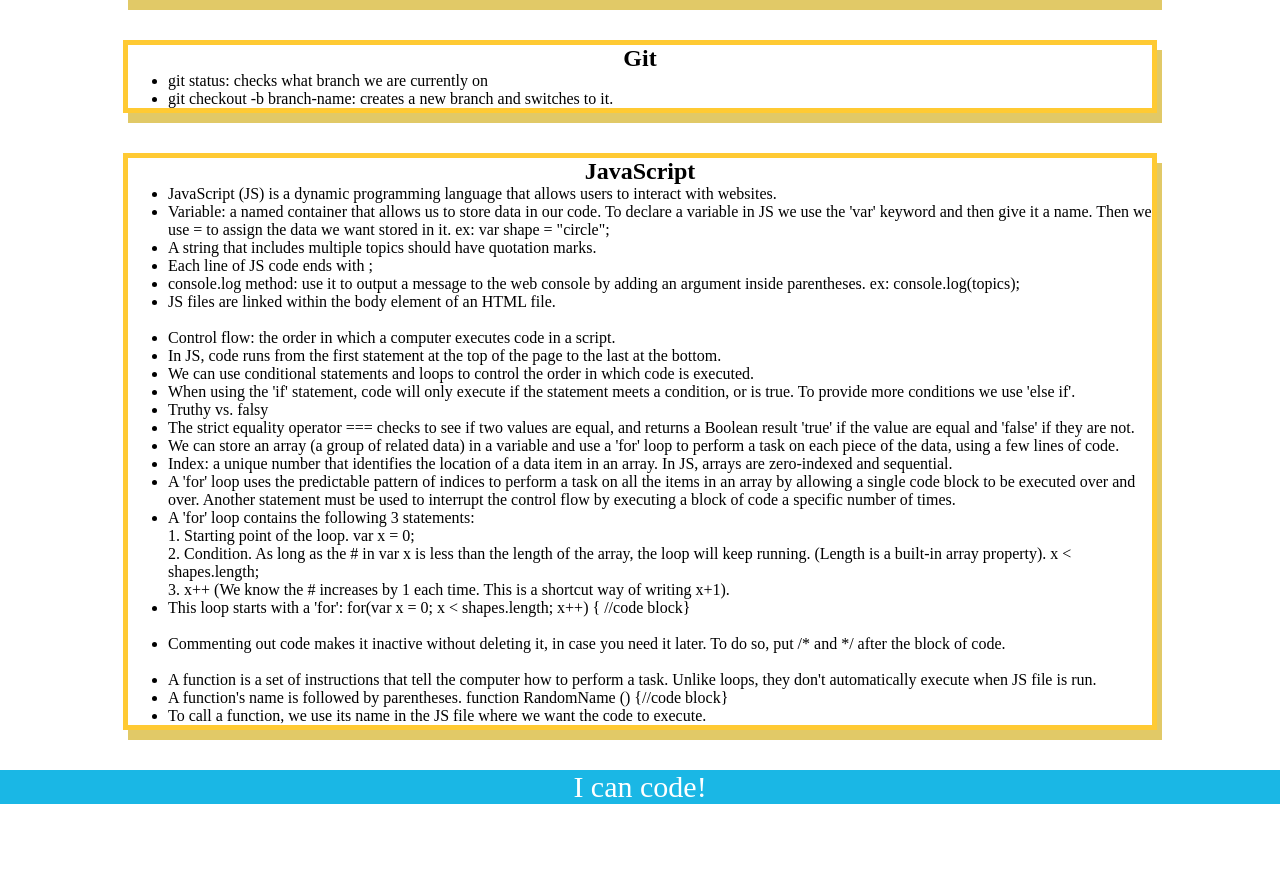
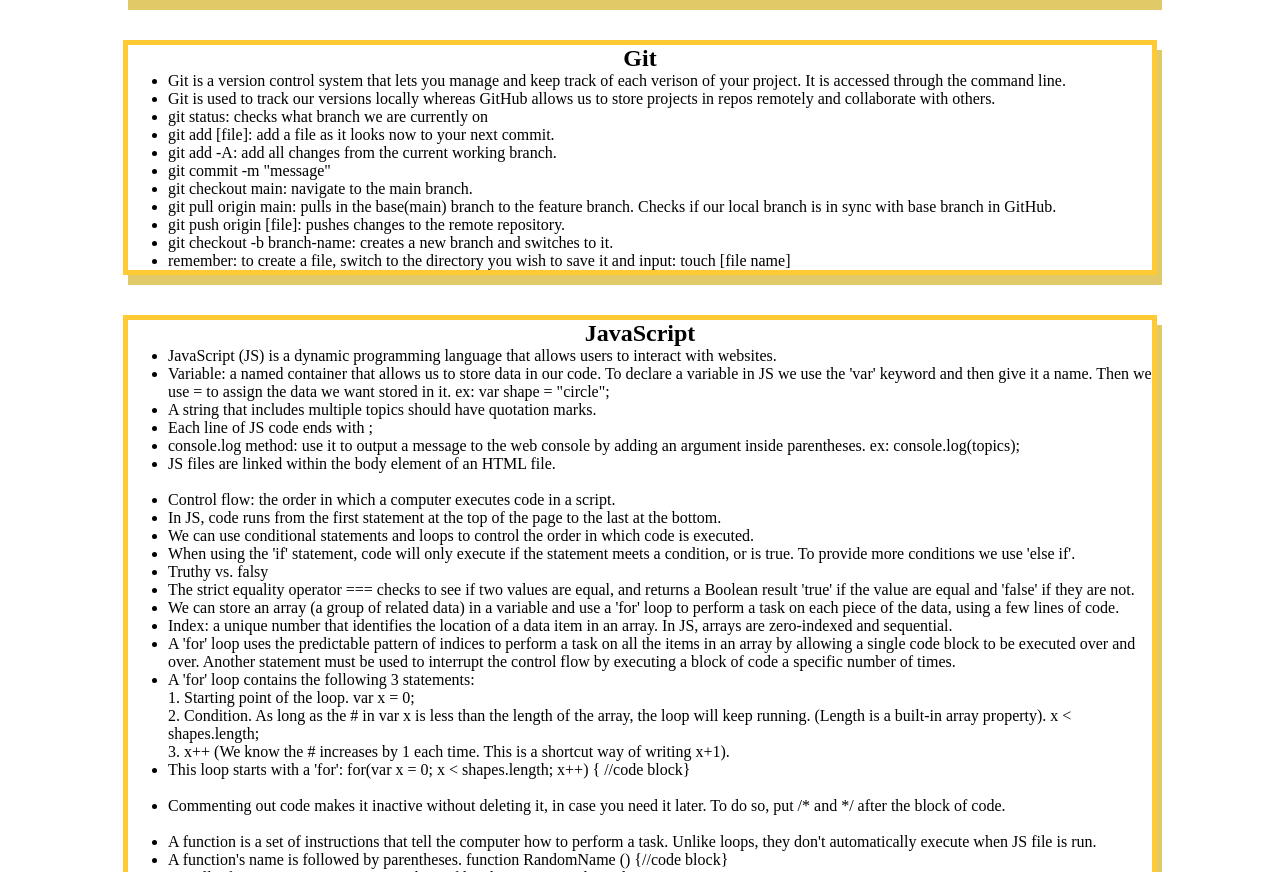
Before and after one commit to sandragruiz/prework-study-guide, a plain HTML site: page index.html in a window 1280 px wide. Shown: the part 1331-2203 px from the top of the page. Before the commit the page ends 2135 px from the top, so only its background shows below. Drawn offline with Linux system fonts and the light colour scheme.

Commit message:
updated project README file

```diff
--- a/index.html
+++ b/index.html
@@ -76,8 +76,17 @@
       <section class="card" id="git-section">
         <h2>Git</h2>
         <ul>
+          <li>Git is a version control system that lets you manage and keep track of each verison of your project. It is accessed through the command line.</li>
+          <li>Git is used to track our versions locally whereas GitHub allows us to store projects in repos remotely and collaborate with others.</li>
           <li>git status: checks what branch we are currently on</li>
+          <li>git add [file]: add a file as it looks now to your next commit.</li>
+          <li>git add -A: add all changes from the current working branch.</li>
+          <li>git commit -m "message"</li>
+          <li>git checkout main: navigate to the main branch.</li>
+          <li>git pull origin main: pulls in the base(main) branch to the feature branch. Checks if our local branch is in sync with base branch in GitHub.</li>
+          <li>git push origin [file]: pushes changes to the remote repository.</li>
           <li>git checkout -b branch-name: creates a new branch and switches to it.</li>
+          <li>remember: to create a file, switch to the directory you wish to save it and input: touch [file name]</li>
         </ul>
       </section>
       <section class="card" id="javascript-section">
```
Also changed, not shown: 1 other file.
